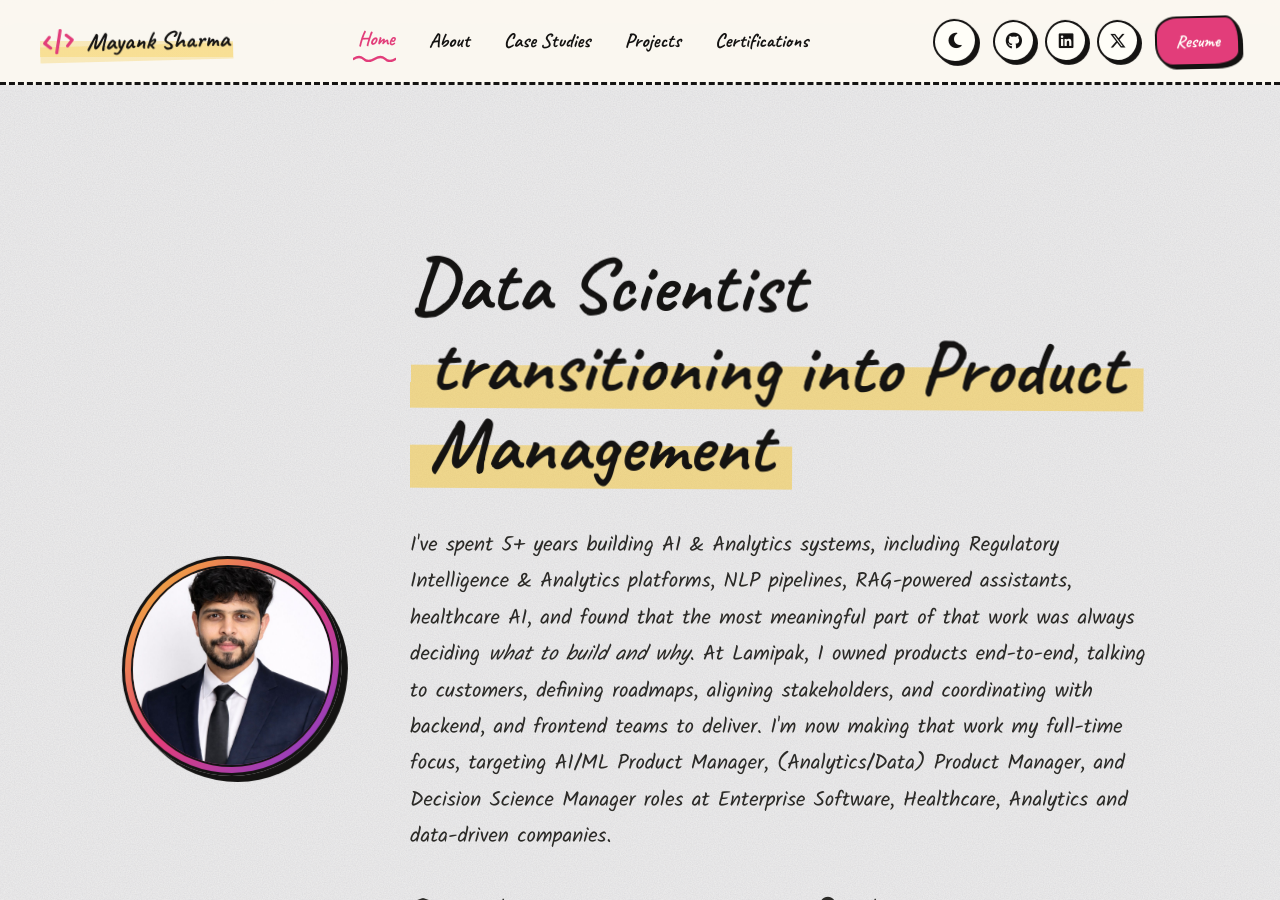
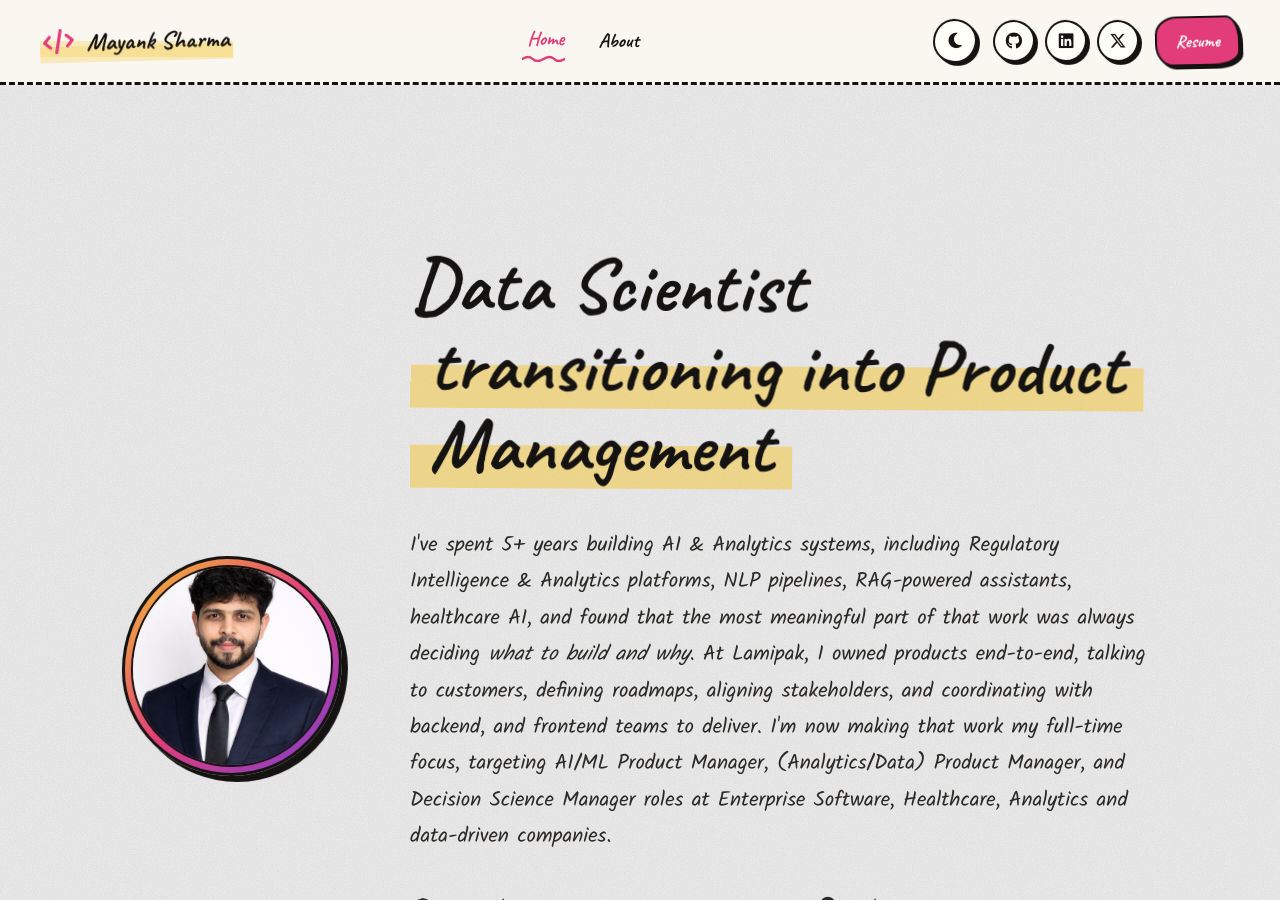
Before and after one commit to mayank1101/mayank1101.github.io, a Jekyll site: the page built from index.html, in a window 1280 px wide and 900 px high. Built offline with Jekyll 4.4.1, drawn with Linux system fonts in a browser that asks for light colours; some web fonts are replaced; some of the changed lines change nothing that is shown.

Commit message:
removed certifications, projects and case-studies

```diff
--- a/_includes/navbar.html
+++ b/_includes/navbar.html
@@ -16,24 +16,28 @@
     >
       About
     </a>
+    {% comment %}
     <a
       class="nav-link{% if page.url == '/case-studies.html' %} active{% endif %}"
       href="/case-studies.html"
     >
       Case Studies
     </a>
+    {% endcomment %} {% comment %}
     <a
       class="nav-link{% if page.url == '/projects.html' %} active{% endif %}"
       href="/projects.html"
     >
       Projects
     </a>
+    {% endcomment %} {% comment %}
     <a
       class="nav-link{% if page.url == '/certifications.html' %} active{% endif %}"
       href="/certifications.html"
     >
       Certifications
     </a>
+    {% endcomment %}
     <!-- <a
       class="nav-link{% if page.url == '/TokenByToken.html' %} active{% endif %}"
       href="/TokenByToken.html"
```
Also changed, not shown: 1 other file.
